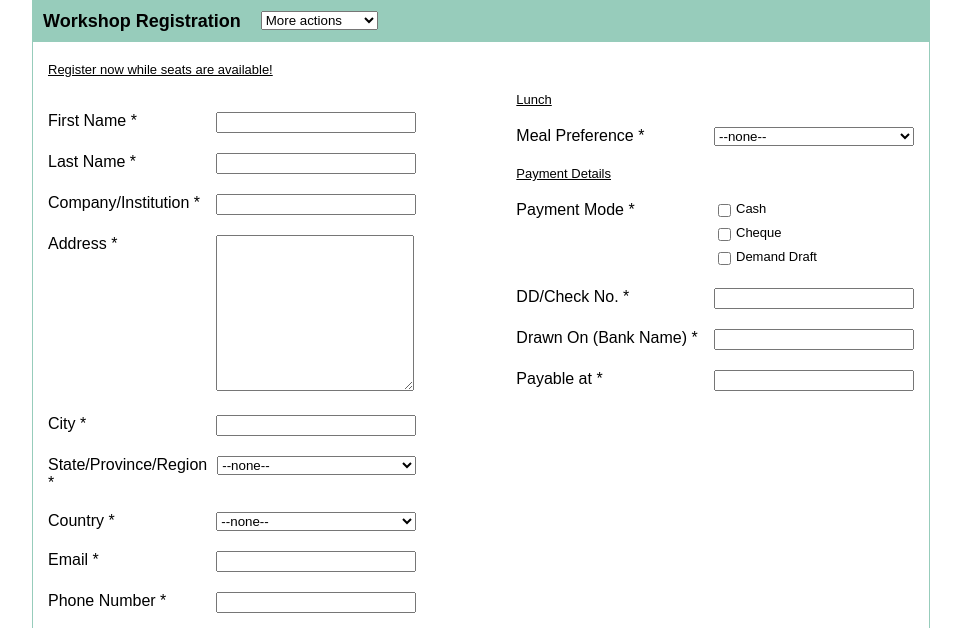
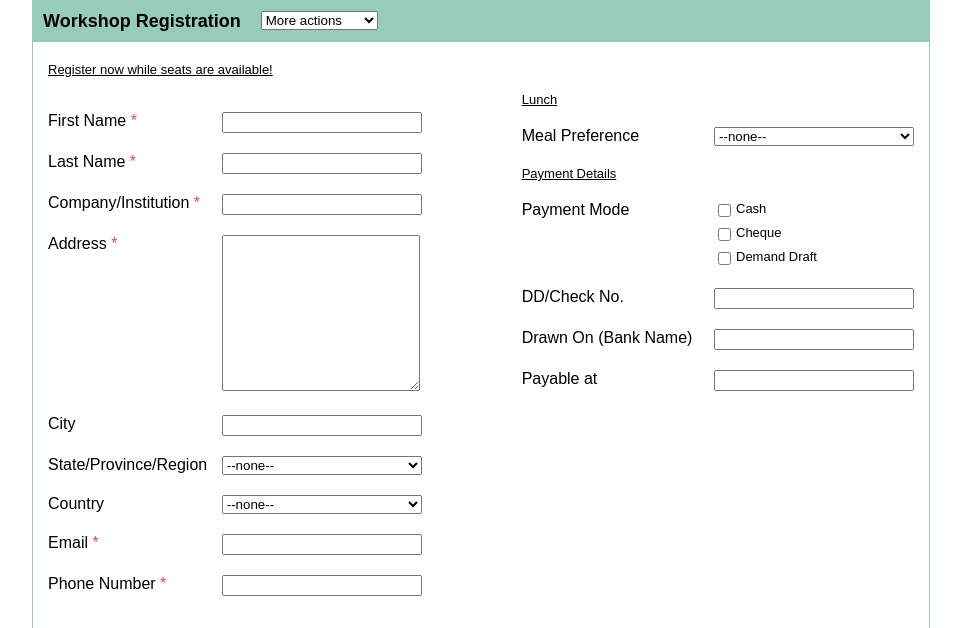
Before and after one commit to abboahene/WAP, a plain HTML site: page week1/html/lab-4-html/index.html in a window 1280 px wide. Shown: the top 628 px of the page, without its empty margins (159-1120 px from the left). Drawn offline with Linux system fonts and the light colour scheme.

Commit message:
lab 4 update

```diff
--- a/week1/html/lab-4-html/index.html
+++ b/week1/html/lab-4-html/index.html
@@ -51,13 +51,13 @@
                         </div>
                     </div>
                     <div class="form-input">
-                        <label for="city">City <span class="require-star">*</span></label>
+                        <label for="city">City </label>
                         <div class="form-input-element">
                             <input type="text" name="city" id="city">
                         </div>
                     </div>
                     <div class="form-input">
-                        <label for="state">State/Province/Region <span class="require-star">*</span></label>
+                        <label for="state">State/Province/Region </label>
                         <div class="form-input-element">
                             <select name="state" id="state">
                                 <option value="">--none--</option>
@@ -68,7 +68,7 @@
                         </div>
                     </div>
                     <div class="form-input">
-                        <label for="country">Country <span class="require-star">*</span></label>
+                        <label for="country">Country </label>
                         <div class="form-input-element">
                             <select name="country" id="country">
                                 <option value="">--none--</option>
@@ -96,7 +96,7 @@
                         <div class="form-group-header">Lunch</div>
                         <div class="form-group-inputs">
                             <div class="form-input">
-                                <label for="meal">Meal Preference <span class="require-star">*</span></label>
+                                <label for="meal">Meal Preference </label>
                                 <div class="form-input-element">
                                     <select name="meal" id="meal">
                                         <option value="">--none--</option>
@@ -112,7 +112,7 @@
                         <div class="form-group-header">Payment Details</div>
                         <div class="form-group-inputs">
                             <div class="form-input">
-                                <label>Payment Mode <span class="require-star">*</span></label>
+                                <label>Payment Mode </label>
                                 <div class="form-input-group form-input-element">
                                     <div class="form-input-checkbox">
                                         <input type="checkbox" name="paymentMode">
@@ -129,19 +129,19 @@
                                 </div>
                             </div>
                             <div class="form-input">
-                                <label for="checkNo">DD/Check No. <span class="require-star">*</span></label>
+                                <label for="checkNo">DD/Check No. </label>
                                 <div class="form-input-element">
                                     <input type="text" name="checkNo" id="checkNo">
                                 </div>
                             </div>
                             <div class="form-input">
-                                <label for="bankName">Drawn On (Bank Name) <span class="require-star">*</span></label>
+                                <label for="bankName">Drawn On (Bank Name) </label>
                                 <div class="form-input-element">
                                     <input type="text" name="bankName" id="bankName">
                                 </div>
                             </div>
                             <div class="form-input">
-                                <label for="payableAt">Payable at <span class="require-star">*</span></label>
+                                <label for="payableAt">Payable at </label>
                                 <div class="form-input-element">
                                     <input type="text" name="payableAt" id="payableAt">
                                 </div>
--- a/week1/html/lab-4-html/style.css
+++ b/week1/html/lab-4-html/style.css
@@ -52,6 +52,10 @@ header{
     flex-direction: row;
     justify-content: space-between;
     margin: 20px 0;
+}
+
+.require-star{
+    color: rgb(222, 71, 71);
 }
 
 .form-input input{
```
